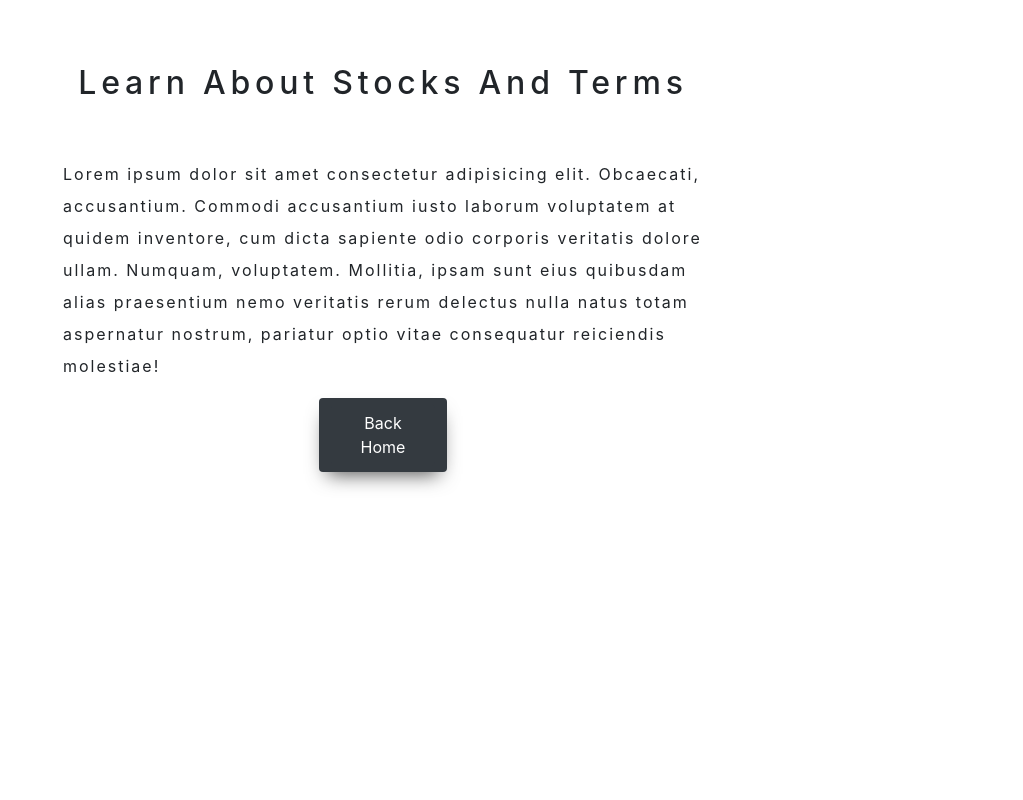
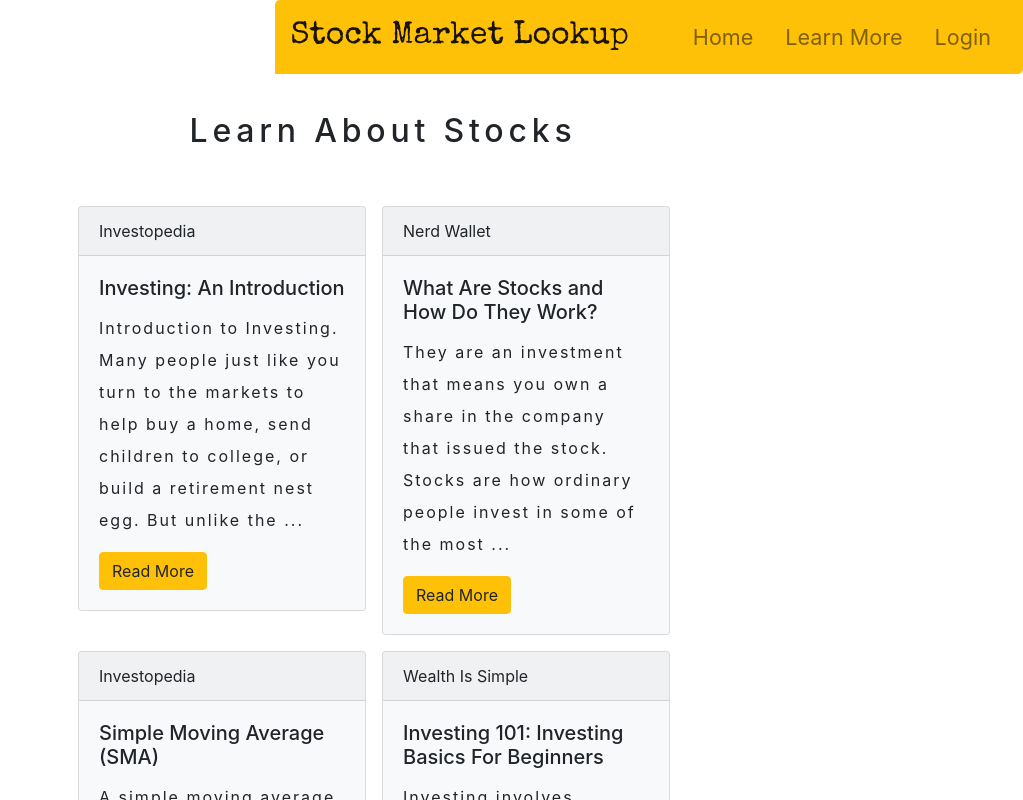
Before and after one commit to yashv6655/Stock-Market-Lookup-Graph, a React (Create React App) app: page /learnmore in a window 1280 px wide. Shown: the top 800 px of the page, without its empty margins (257-1280 px from the left). Built offline with nearby package versions, Linux system fonts and the light colour scheme.

Commit message:
Updated Learn More Page

```diff
--- a/src/Pages/LearnMorePage.js
+++ b/src/Pages/LearnMorePage.js
@@ -1,23 +1,46 @@
 import React from "react";
 import { Link } from "react-router-dom";
+import logo from "../newsThumbnail.jpg";
+import { articles } from "./LearnMorePageArticles";
+import Navbar from "../components/Navbar";
 
 export default function LearnMorePage() {
   return (
     <section className="section learn-section">
-      <h1 className="section-title">Learn About Stocks and Terms</h1>
-      <p>
-        Lorem ipsum dolor sit amet consectetur adipisicing elit. Obcaecati,
-        accusantium. Commodi accusantium iusto laborum voluptatem at quidem
-        inventore, cum dicta sapiente odio corporis veritatis dolore ullam.
-        Numquam, voluptatem. Mollitia, ipsam sunt eius quibusdam alias
-        praesentium nemo veritatis rerum delectus nulla natus totam aspernatur
-        nostrum, pariatur optio vitae consequatur reiciendis molestiae!
-      </p>
-      <button className="learn-section-btn btn-dark btn">
-        <Link to="/" className="btn btn-dark">
-          Back Home
-        </Link>
-      </button>
+      <Navbar />
+      <div className="mt-5">
+        <h1 className="section-title">Learn About Stocks</h1>
+        <div className="col-sm">
+          {articles.map((article) => {
+            return (
+              <div
+                className="card bg-light mb-3 mr-3"
+                style={{ maxWidth: "18rem", float: "left" }}
+                key={article.id}
+              >
+                <div className="card-header">{article.publisher}</div>
+                <div className="card-body">
+                  <h5 className="card-title">{article.title}</h5>
+                  <p className="card-text">{article.description}</p>
+                  <a
+                    href={article.urlToArticle}
+                    className="btn btn-warning"
+                    rel="noopener noreferrer"
+                    target="_blank"
+                  >
+                    Read More
+                  </a>
+                </div>
+              </div>
+            );
+          })}
+        </div>
+        <button className="learn-section-btn btn-warning btn mt-5">
+          <Link to="/" className="btn btn-warning">
+            Back Home
+          </Link>
+        </button>
+      </div>
     </section>
   );
 }
--- /dev/null
+++ b/src/Pages/LearnMorePageArticles.js
@@ -0,0 +1,37 @@
+export const articles = [
+  {
+    id: 1,
+    publisher: "Investopedia",
+    description:
+      "Introduction to Investing. Many people just like you turn to the markets to help buy a home, send children to college, or build a retirement nest egg. But unlike the ...",
+    title: "Investing: An Introduction",
+    urlToArticle:
+      "https://www.investopedia.com/articles/basics/11/3-s-simple-investing.asp",
+  },
+  {
+    id: 2,
+    publisher: "Nerd Wallet",
+    description:
+      "They are an investment that means you own a share in the company that issued the stock. Stocks are how ordinary people invest in some of the most ...",
+    title: "What Are Stocks and How Do They Work?",
+    urlToArticle:
+      "https://www.nerdwallet.com/blog/investing/what-are-stocks-how-they-work/",
+  },
+  {
+    id: 3,
+    publisher: "Investopedia",
+    description:
+      "A simple moving average (SMA) is an arithmetic moving average calculated by adding recent prices and then dividing that by the number of time periods in the calculation average.",
+    title: "Simple Moving Average (SMA)",
+    urlToArticle: "https://www.investopedia.com/terms/s/sma.asp",
+  },
+  {
+    id: 4,
+    publisher: "Wealth Is Simple",
+    description:
+      "Investing involves committing money in order to earn a financial return. This essentially means that you invest money to make money and achieve your financial goals.",
+    title: "Investing 101: Investing Basics For Beginners",
+    urlToArticle:
+      "https://www.wealthsimple.com/en-us/learn/investing-basics#things_to_consider_before_investing",
+  },
+];
--- a/src/Stock.js
+++ b/src/Stock.js
@@ -45,7 +45,6 @@ class Stock extends React.Component {
 
     today = mm + "/" + dd + "/" + yyyy;
     today = yyyy + "-" + mm + "-" + dd;
-    console.log(today);
 
     // this.state.stockSymbolDisplay = stockSymbol;
     let API_Call_ALPHA = `https://www.alphavantage.co/query?function=TIME_SERIES_DAILY_ADJUSTED&symbol=${stockSymbol}&outputsize=${stockDisplaytype}&apikey=${API_KEY}`;
@@ -128,7 +127,7 @@ class Stock extends React.Component {
 
   handleClick = () => {
     stockSymbol = this.state.stockSymbolDisplay.toUpperCase();
-    console.log(this.state.stockSymbolDisplay.toUpperCase());
+
     this.setState({
       title: stockSymbol,
     });
```
